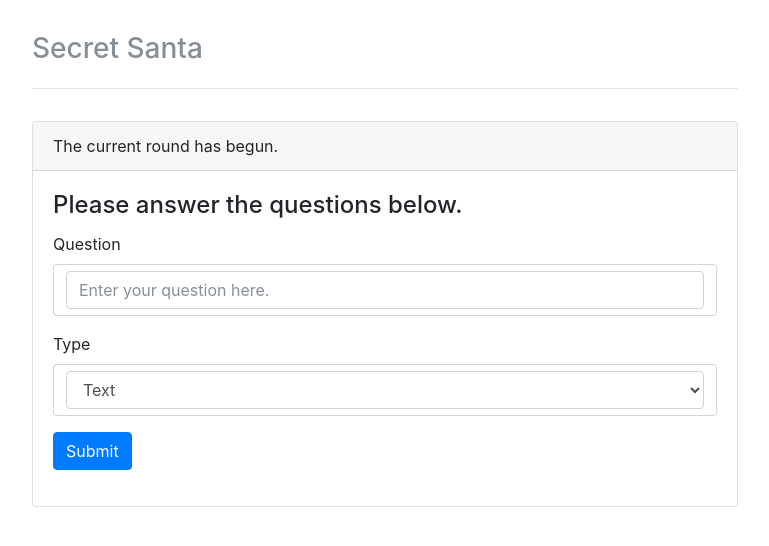
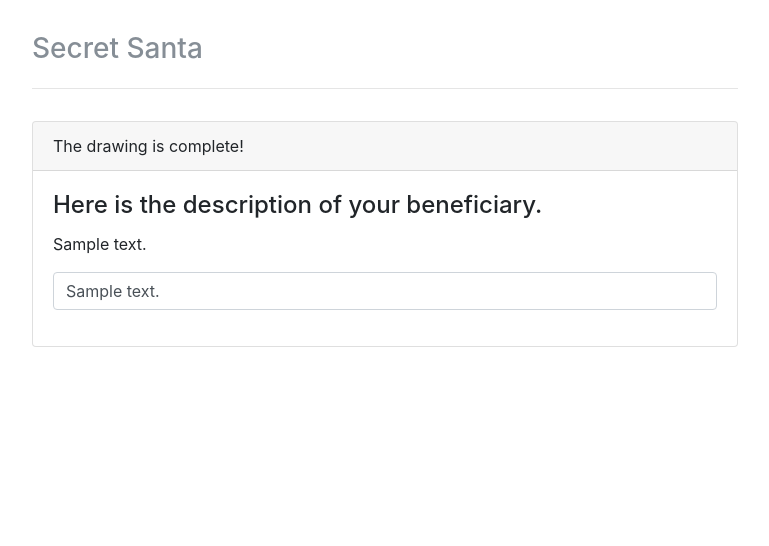
Before and after one commit to NemoNessuno/SecretSanta, a Flask app: template templates/index.html in a window 1280 px wide. Shown: the top 546 px of the page, without its empty margins (255-1024 px from the left). Run offline with Flask 2, Linux system fonts and the light colour scheme; tables that the repository leaves empty hold one stand-in row (values such as "Sample post"); the template is opened without the code that fills it: values that come from a table or form of the project are taken from there, most other values are stand-ins (such as "Sample title", 1, 10 or a date in 2020); parts of the project's set-up code (start-up, migrations or seed data) failed here and were passed over; some libraries are stand-ins or nearby versions.

Commit message:
Implemented Shuffle and description view

```diff
--- a/main.py
+++ b/main.py
@@ -1,20 +1,17 @@
-import os
-import uuid
 from functools import wraps
 from random import shuffle
 
-from flask import Flask, render_template, redirect, url_for, flash, request, send_from_directory
+from flask import Flask, render_template, redirect, url_for, flash, send_from_directory
 from flask_babel import Babel, gettext
 from flask_login import LoginManager, login_required, \
     login_user, logout_user, current_user
-from flask_wtf import FlaskForm
 
 import helper
-from admin import handle_admin, handle_edit_user
-from config import ALLOWED_EXTENSIONS
+from admin import handle_admin, handle_edit_user, handle_edit_question, handle_edit_round
 from db_handler import db_session, init_db
+from description import handle_description_form
 from forms import LoginForm, SignUpForm, QuestionForm
-from models import User, Round, Participation, Question, Description, Answer
+from models import User, Participation, Question, Description
 
 # Initialize the base app and load the config
 app = Flask(__name__)
@@ -71,7 +68,7 @@ def login():
                 return redirect(url_for('index'))
         flash(gettext(u"Error with entered e-mail or password."))
     else:
-        print_errors(form)
+        helper.print_errors(form)
 
     return render_template("login.html", form=form, active=-1)
 
@@ -81,6 +78,7 @@ def login():
 def index():
     cur_round = helper.get_cur_round()
     form = None
+    desc = None
     participation = None
     if cur_round is not None:
         participation = helper.get_cur_participation(cur_round.id)
@@ -96,11 +94,20 @@ def index():
 
         if not participation.eligible:
             form = QuestionForm()
+        elif participation.other_description:
+
+            desc = [
+                {
+                    'question': question,
+                    'answer': helper.get_answer(participation.other_description_id, question.id)
+                }
+                for question in cur_round.questions
+            ]
         else:
             form = helper.build_description_form(cur_round, helper.get_cur_participation(cur_round.id).description)
     else:
         flash(gettext("There is currently no active round!"))
-    return render_template('index.html', active=0, participation=participation, form=form)
+    return render_template('index.html', active=0, participation=participation, desc=desc, form=form)
 
 
 @app.route("/add_question", methods=['GET', 'POST'])
@@ -115,7 +122,7 @@ def add_question():
             helper.get_cur_participation(cur_round.id).eligible = True
             db_session.commit()
         else:
-            print_errors(form)
+            helper.print_errors(form)
 
     return redirect(url_for('index'))
 
@@ -127,15 +134,11 @@ def admin():
     return handle_admin()
 
 
-@app.route("/add_round")
+@app.route("/edit_round")
 @admin_required
 @login_required
-def add_round():
-    if helper.get_cur_round() is None:
-        db_session.add(Round())
-        db_session.commit()
-
-    return redirect(url_for('admin'))
+def edit_round():
+    return handle_edit_round()
 
 
 @app.route("/edit_user")
@@ -149,80 +152,13 @@ def edit_user():
 @admin_required
 @login_required
 def edit_question():
-    action = request.args.get('action')
-    question = db_session.query(Question).filter(Question.id == request.args.get('id'))[0]
-    cur_round = helper.get_cur_round()
-
-    if action == 'use':
-        if question in cur_round.questions:
-            cur_round.questions.remove(question)
-        else:
-            cur_round.questions.append(question)
-
-        db_session.commit()
-    elif action == 'delete':
-        db_session.delete(question)
-        db_session.commit()
-
-    return redirect(url_for('admin'))
-
-
-def file_suffix(filename):
-    return filename.rsplit('.', 1)[1].lower()
-
-
-def allowed_file(filename):
-    return '.' in filename and file_suffix(filename) in ALLOWED_EXTENSIONS
+    return handle_edit_question()
 
 
 @app.route("/description", methods=['GET', 'POST'])
 @login_required
 def description():
-    form = FlaskForm()
-    cur_round = helper.get_cur_round()
-    if cur_round is None:
-        return redirect(url_for('index'))
-
-    cur_participation = helper.get_cur_participation(cur_round.id)
-    if cur_participation is None:
-        return redirect(url_for('index'))
-
-    if form.validate_on_submit():
-        form = request.form
-        files = request.files
-        for question in [question for question in form if question.startswith('question')]:
-            if form[question] != '':
-                q_id = question.rsplit('_', 1)[1]
-                answer = helper.get_answer(cur_participation.description.id, q_id)
-                if answer is None:
-                    cur_question = db_session.query(Question).filter(Question.id == q_id).first()
-                    answer = Answer(description=cur_participation.description, question=cur_question)
-                    db_session.add(answer)
-
-                answer.text = form[question]
-                db_session.commit()
-
-        for file_field in files:
-            u_file = files[file_field]
-            if u_file.filename != '':
-                q_id = file_field.rsplit('_', 1)[1]
-                answer = helper.get_answer(cur_participation.description.id, q_id)
-                if answer is None:
-                    cur_question = db_session.query(Question).filter(Question.id == q_id).first()
-                    answer = Answer(description=cur_participation.description, question=cur_question)
-                    db_session.add(answer)
-
-                filename = str(uuid.uuid4())
-                new_filename = "{}.{}".format(filename, file_suffix(u_file.filename))
-                file_path = os.path.join(app.config['UPLOAD_FOLDER'], new_filename)
-                u_file.save(file_path)
-
-                answer.text = new_filename
-                db_session.commit()
-
-    else:
-        print_errors(form)
-    return redirect(url_for('index'))
+    return handle_description_form(app.config)
 
 
 @app.route('/uploads/<filename>')
@@ -254,17 +190,9 @@ def signup():
         login_user(user)
         return redirect(url_for('index'))
     else:
-        print_errors(form)
+        helper.print_errors(form)
 
     return render_template("signup.html", form=form, active=-1)
-
-
-def print_errors(form):
-    for field, errors in form.errors.items():
-        for error in errors:
-            flash(gettext(u"Error in the %s field - %s" % (
-                getattr(form, field).label.text,
-                error)))
 
 
 if __name__ == "__main__":
--- a/models.py
+++ b/models.py
@@ -95,9 +95,6 @@ class Description(Base):
         self.user = user
         self.questions = questions
 
-    def is_filled(self):
-        return False
-
 
 class Question(Base):
     __tablename__ = 'questions'
--- a/static/css/app.css
+++ b/static/css/app.css
@@ -4,6 +4,12 @@
   object-fit: cover; /*magic*/
 }
 
+.object-fit-image {
+  max-height: 500px;
+  width: 100%;
+  object-fit: contain; /*magic*/
+}
+
 .form-control input {
   width: 100%;
 }
--- a/templates/index.html
+++ b/templates/index.html
@@ -29,7 +29,35 @@
   </div>
 </div>
 {% else %}
-{% if form is none %}
+{% if desc %}
+<div class="card">
+  <div class="card-header">
+    {{_('The drawing is complete!')}}
+  </div>
+  <div class="card-body">
+    <h4 class="card-title">{{ _('Here is the description of your beneficiary.') }}</h4>
+    {% for description in desc %}
+    <div class="form-group">
+      <p>{{ description.question.text }}</p>
+      <div class="form-control">
+        {% if description.question.q_type == 'image' %}
+        <img class="object-fit-image" src="/uploads/{{description.answer.text}}"/>
+        {% elif description.question.q_type == 'sound' %}
+        <div>
+          <audio controls>
+            <source src="/uploads/{{description.answer.text}}">
+            Your browser does not support the audio element.
+          </audio>
+        </div>
+        {% else %}
+        {{description.answer.text}}
+        {% endif %}
+      </div>
+    </div>
+    {% endfor %}
+  </div>
+</div>
+{% elif form is none %}
 <div class="alert alert-success" role="alert">
   <h4 class="alert-heading">{{ _('Well done!') }}</h4>
   <p>{{ _('You are eligible to participate. Please wait until the round has been set up.') }}</p>
```
Also changed, not shown: admin.py (+34 -1 lines), db_handler.py (+0 -15 lines), description.py (added, +67 -0 lines), helper.py (+36 -3 lines), templates/admin.html (+10 -4 lines).
